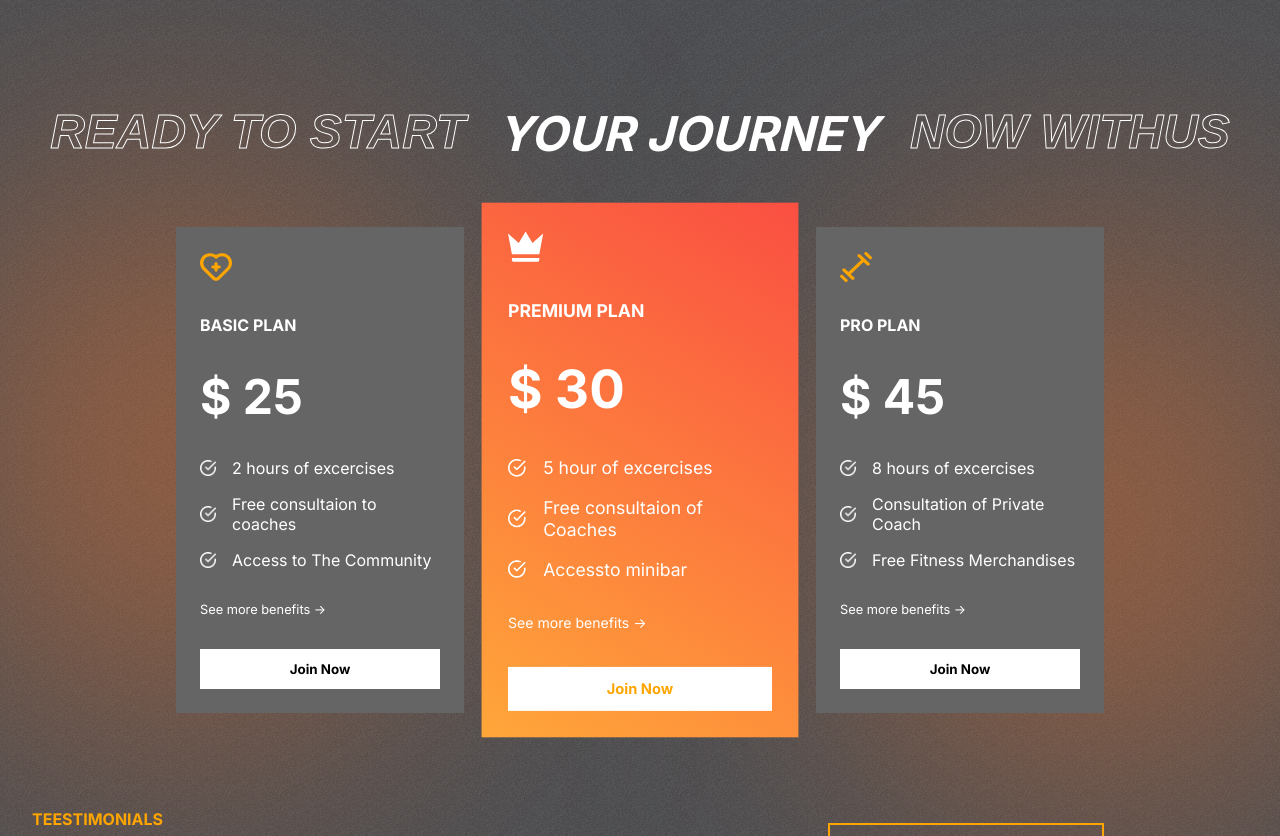
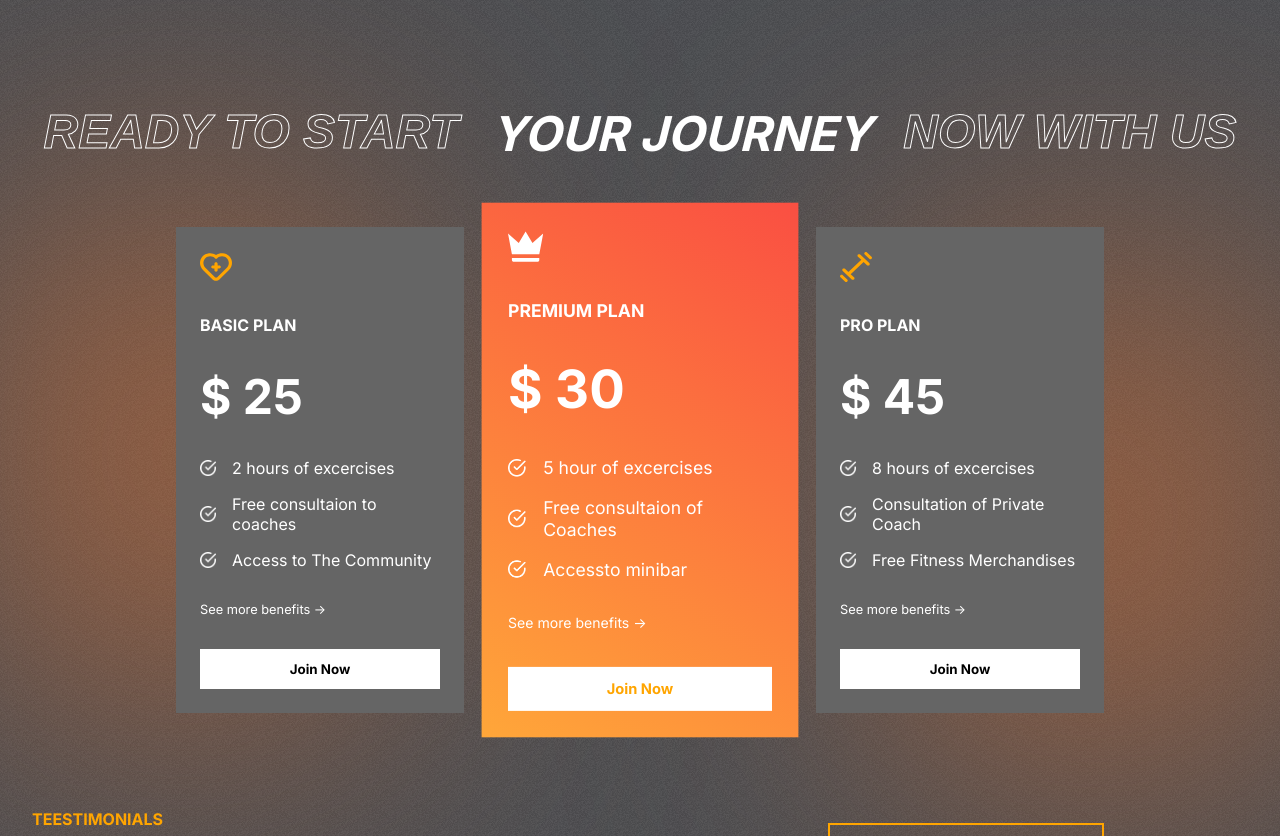
Before and after one commit to arnob-das/super-gym, a React (Create React App) app: page / in a window 1280 px wide. Shown: the part 1705-2541 px from the top of the page. Built offline with nearby package versions, Linux system fonts and the light colour scheme.

Commit message:
text spaced

```diff
--- a/src/components/Plans/Plans.js
+++ b/src/components/Plans/Plans.js
@@ -5,7 +5,7 @@ import './Plans.css'
 
 const Plans = () => {
     return (
-        <div className="plans-container">
+        <div className="plans-container" id="plans">
             <div className="blur plans-blur-1"></div>
             <div className="blur plans-blur-2"></div>
             <div className="programs-header"
@@ -15,7 +15,7 @@ const Plans = () => {
             >
                 <span className="stroke-text">READY TO START</span>
                 <span>YOUR JOURNEY</span>
-                <span className="stroke-text">NOW WITHUS</span>
+                <span className="stroke-text">NOW WITH US</span>
             </div>
             {/* plans cards */}
             <div className="plans">
```
